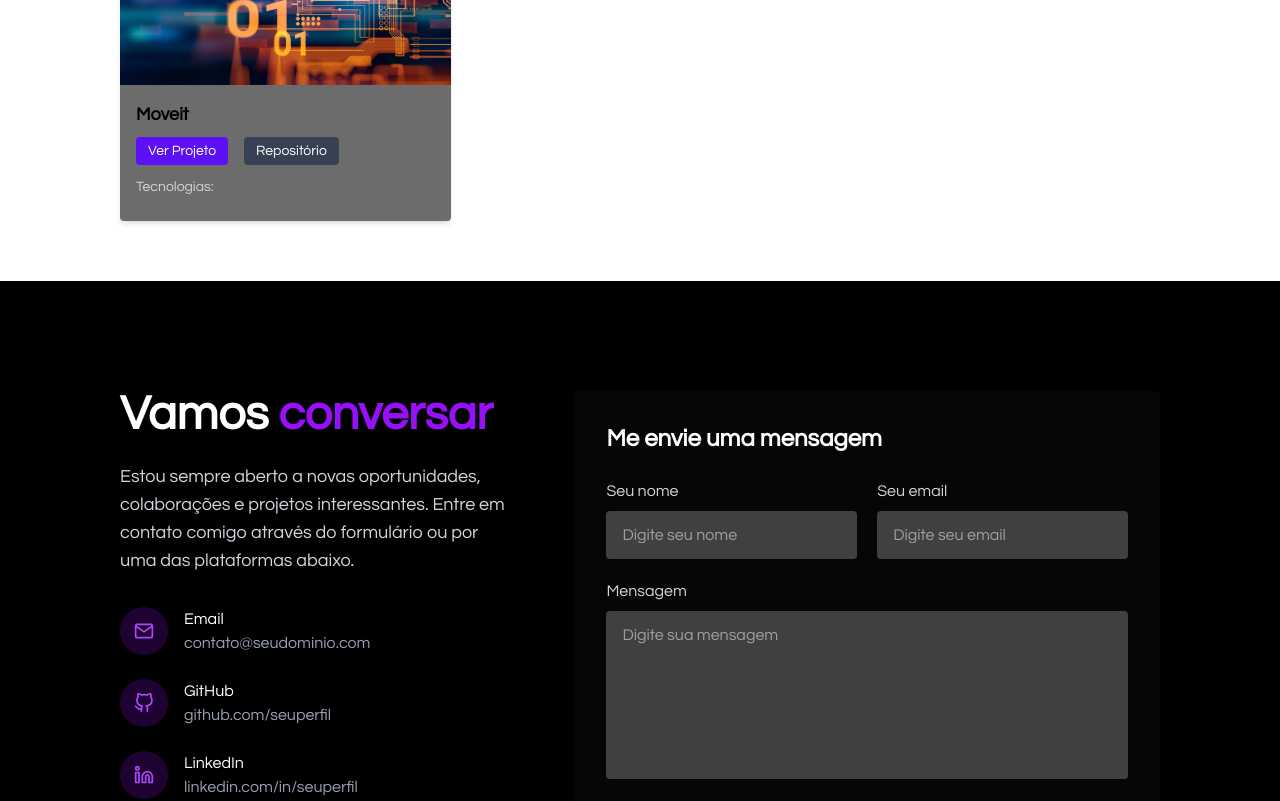
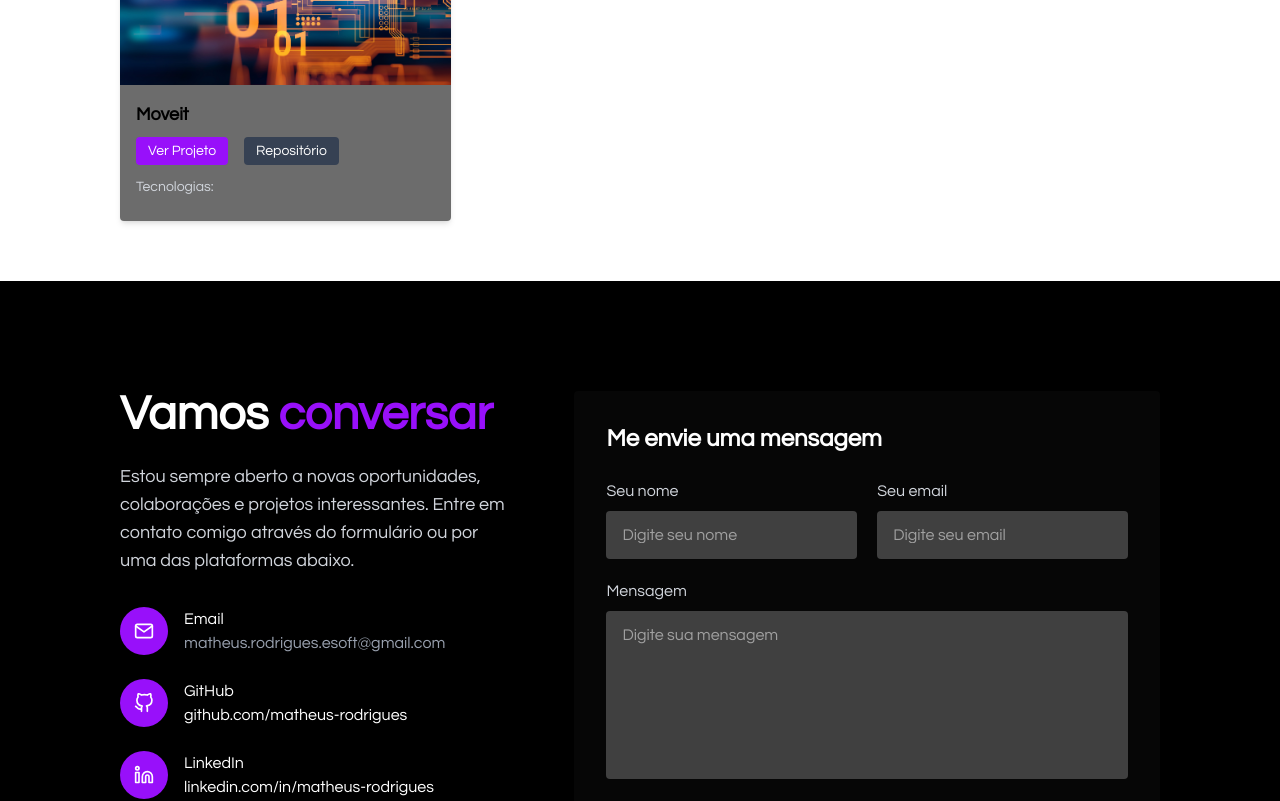
Before and after one commit to MatheusRodriguesEsoft/web-profile, a Next.js app: page / in a window 1280 px wide. Shown: the part 2160-2961 px from the top of the page. Built offline with nearby package versions, Linux system fonts and the light colour scheme.

Commit message:
fix-default-color

```diff
--- a/src/app/globals.css
+++ b/src/app/globals.css
@@ -3,7 +3,7 @@
 :root {
   --background: #ffffff;
   --foreground: #000000;
-  --clr-default: #5c10f4;
+  --clr-default: #9810fa;
   --clr-default-hover: #773bee;
   --clr-bg: #261c3c;
 }
--- a/src/components/ContactsSection.tsx
+++ b/src/components/ContactsSection.tsx
@@ -27,45 +27,45 @@ export const ContactsSection = () => {
 
             <div className="space-y-6 mb-10">
               <div className="flex items-center gap-4">
-                <div className="w-12 h-12 rounded-full bg-purple-600/20 flex items-center justify-center">
-                  <FiMail className="text-purple-500 text-xl" />
+                <div className="w-12 h-12 rounded-full bg-(--color-default) flex items-center justify-center">
+                  <FiMail className="text-white text-xl" />
                 </div>
                 <div>
                   <h3 className="text-white font-medium">Email</h3>
-                  <p className="text-gray-400">contato@seudominio.com</p>
+                  <p className="text-gray-400">matheus.rodrigues.esoft@gmail.com</p>
                 </div>
               </div>
 
               <div className="flex items-center gap-4">
-                <div className="w-12 h-12 rounded-full bg-purple-600/20 flex items-center justify-center">
-                  <FiGithub className="text-purple-500 text-xl" />
+                <div className="w-12 h-12 rounded-full bg-(--color-default) flex items-center justify-center">
+                  <FiGithub className="text-white text-xl" />
                 </div>
                 <div>
                   <h3 className="text-white font-medium">GitHub</h3>
                   <a
-                    href="https://github.com/seuperfil"
+                    href="https://github.com/MatheusRodriguesEsoft"
                     target="_blank"
                     rel="noopener noreferrer"
-                    className="text-gray-400 hover:text-purple-500 transition-colors"
+                    className="text-white hover:text-(--color-default-hover) transition-colors"
                   >
-                    github.com/seuperfil
+                    github.com/matheus-rodrigues
                   </a>
                 </div>
               </div>
 
               <div className="flex items-center gap-4">
-                <div className="w-12 h-12 rounded-full bg-purple-600/20 flex items-center justify-center">
-                  <FiLinkedin className="text-purple-500 text-xl" />
+                <div className="w-12 h-12 rounded-full bg-(--color-default) flex items-center justify-center">
+                  <FiLinkedin className="text-white text-xl" />
                 </div>
                 <div>
                   <h3 className="text-white font-medium">LinkedIn</h3>
                   <a
-                    href="https://linkedin.com/in/seuperfil"
+                    href="https://www.linkedin.com/in/matheus-rodrigues-in/"
                     target="_blank"
                     rel="noopener noreferrer"
-                    className="text-gray-400 hover:text-purple-500 transition-colors"
+                    className="text-white hover:text-(--color-default-hover) transition-colors"
                   >
-                    linkedin.com/in/seuperfil
+                    linkedin.com/in/matheus-rodrigues
                   </a>
                 </div>
               </div>
```
